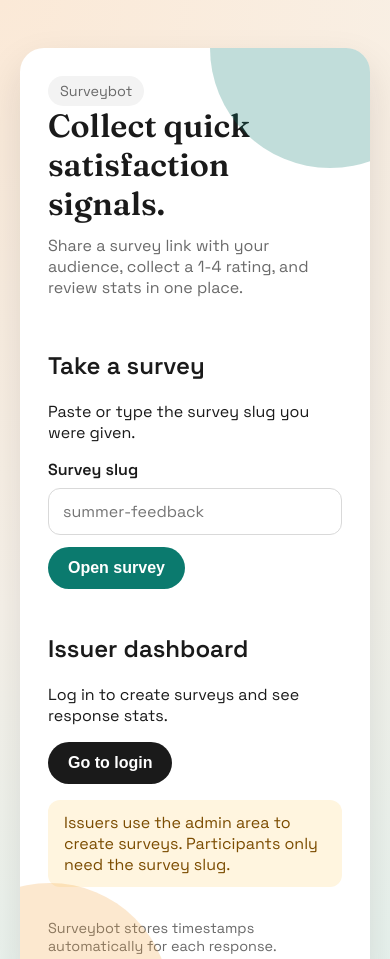
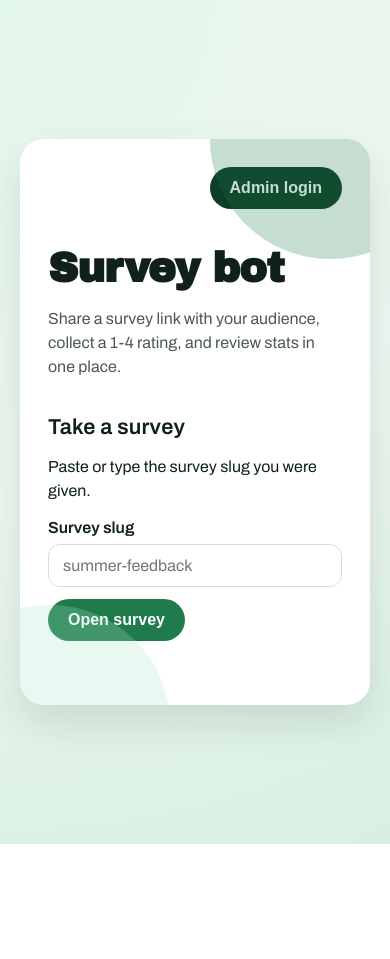
Before and after one commit to morph2k/survey-bot, a website: page public/index.html in a window 390 px wide. Shown: the top 959 px of the page. After the commit the page ends 844 px from the top, so only its background shows below. Drawn offline with Linux system fonts and the light colour scheme.

Commit message:
UI changes and cleanup

```diff
--- a/public/index.html
+++ b/public/index.html
@@ -9,15 +9,17 @@
   <body>
     <main class="page">
       <section class="card">
+        <div class="top-actions">
+          <a href="/admin"><button type="button" class="secondary">Admin login</button></a>
+        </div>
         <header>
-          <span class="tag">Surveybot</span>
-          <h1>Collect quick satisfaction signals.</h1>
+          <h1>Survey bot</h1>
           <p>
             Share a survey link with your audience, collect a 1-4 rating, and
             review stats in one place.
           </p>
         </header>
-        <div class="grid two">
+        <div class="grid single">
           <div>
             <h2>Take a survey</h2>
             <p>Paste or type the survey slug you were given.</p>
@@ -29,21 +31,7 @@
               </div>
             </form>
           </div>
-          <div>
-            <h2>Issuer dashboard</h2>
-            <p>Log in to create surveys and see response stats.</p>
-            <div class="survey-actions">
-              <a href="/admin"><button type="button" class="secondary">Go to login</button></a>
-            </div>
-            <div class="notice">
-              Issuers use the admin area to create surveys. Participants only
-              need the survey slug.
-            </div>
-          </div>
         </div>
-        <footer>
-          Surveybot stores timestamps automatically for each response.
-        </footer>
       </section>
     </main>
     <script>
--- a/public/styles.css
+++ b/public/styles.css
@@ -1,13 +1,13 @@
-@import url("https://fonts.googleapis.com/css2?family=Fraunces:opsz,wght@9..144,600&family=Space+Grotesk:wght@400;600&display=swap");
+@import url("https://fonts.googleapis.com/css2?family=Archivo:wght@400;600&family=Archivo+Black&display=swap");
 
 :root {
-  --bg: #f7f2ea;
-  --ink: #1a1a1a;
-  --accent: #0b7a6e;
-  --accent-2: #f2a541;
+  --bg: #eef7f1;
+  --ink: #102119;
+  --accent: #1f7a4c;
+  --accent-2: #a7e3c1;
   --card: #ffffff;
-  --muted: #6a6a6a;
-  --shadow: 0 18px 40px rgba(26, 26, 26, 0.12);
+  --muted: #4b5a51;
+  --shadow: 0 18px 40px rgba(16, 33, 25, 0.12);
 }
 
 * {
@@ -16,9 +16,9 @@
 
 body {
   margin: 0;
-  font-family: "Space Grotesk", "Segoe UI", sans-serif;
+  font-family: "Archivo", "Segoe UI", sans-serif;
   color: var(--ink);
-  background: radial-gradient(circle at top left, #fbe9d7 0%, var(--bg) 55%, #e6f3ef 100%);
+  background: radial-gradient(circle at top left, #e3f6ea 0%, var(--bg) 55%, #d7efe1 100%);
   min-height: 100vh;
 }
 
@@ -38,6 +38,12 @@ body {
   box-shadow: var(--shadow);
   position: relative;
   overflow: hidden;
+}
+
+.card > h2,
+.card > section,
+.card > div {
+  margin-bottom: 36px;
 }
 
 .card::before,
@@ -64,15 +70,26 @@ body {
 }
 
 header h1 {
-  font-family: "Fraunces", "Times New Roman", serif;
-  font-size: clamp(2rem, 4vw, 3.2rem);
+  font-family: "Archivo Black", "Archivo", "Segoe UI", sans-serif;
+  font-size: clamp(2.6rem, 6vw, 4.4rem);
+  letter-spacing: -0.02em;
+  margin: 0 0 16px;
+}
+
+header p {
+  margin: 0 0 36px;
+  color: var(--muted);
+  max-width: 46ch;
+}
+
+.card h2 {
+  font-size: 1.35rem;
+  letter-spacing: 0.01em;
   margin: 0 0 12px;
 }
 
-header p {
-  margin: 0 0 32px;
-  color: var(--muted);
-  max-width: 54ch;
+.card p {
+  line-height: 1.5;
 }
 
 .grid {
@@ -82,6 +99,10 @@ header p {
 
 .grid.two {
   grid-template-columns: repeat(auto-fit, minmax(260px, 1fr));
+}
+
+.grid.single {
+  max-width: 520px;
 }
 
 label {
@@ -114,21 +135,23 @@ button {
 
 button:hover {
   transform: translateY(-2px);
-  box-shadow: 0 12px 20px rgba(11, 122, 110, 0.25);
+  box-shadow: 0 12px 20px rgba(31, 122, 76, 0.25);
 }
 
 button.secondary {
-  background: #1a1a1a;
+  background: #0f3d27;
 }
 
 .tag {
   display: inline-flex;
   align-items: center;
   gap: 8px;
-  font-size: 0.9rem;
+  font-size: 0.8rem;
+  letter-spacing: 0.08em;
+  text-transform: uppercase;
   padding: 6px 12px;
   border-radius: 999px;
-  background: #f3f3f3;
+  background: #e8f4ec;
   color: var(--muted);
 }
 
@@ -149,7 +172,7 @@ button.secondary {
 .stat {
   padding: 16px;
   border-radius: 16px;
-  background: #f5f8f7;
+  background: #f0f6f2;
 }
 
 .rating-grid {
@@ -162,7 +185,7 @@ button.secondary {
 .rating-button {
   font-size: 1.4rem;
   padding: 16px 0;
-  background: #1a1a1a;
+  background: #0f3d27;
 }
 
 footer {
@@ -173,9 +196,9 @@ footer {
 
 .notice {
   padding: 12px 16px;
-  background: #fff5df;
+  background: #e1f4e8;
   border-radius: 12px;
-  color: #7b4c00;
+  color: #1f4d34;
   margin-top: 16px;
 }
 
@@ -183,9 +206,23 @@ footer {
   display: none;
 }
 
+.top-actions {
+  position: absolute;
+  top: 24px;
+  right: 24px;
+  z-index: 1;
+}
+
 @media (max-width: 680px) {
   .card {
     padding: 28px;
+  }
+
+  .top-actions {
+    position: static;
+    display: flex;
+    justify-content: flex-end;
+    margin-bottom: 16px;
   }
 
   .rating-grid {
```
Also changed, not shown: public/dashboard.html (+6 -5 lines), public/dashboard.js (+16 -0 lines), server.js (+10 -0 lines).
